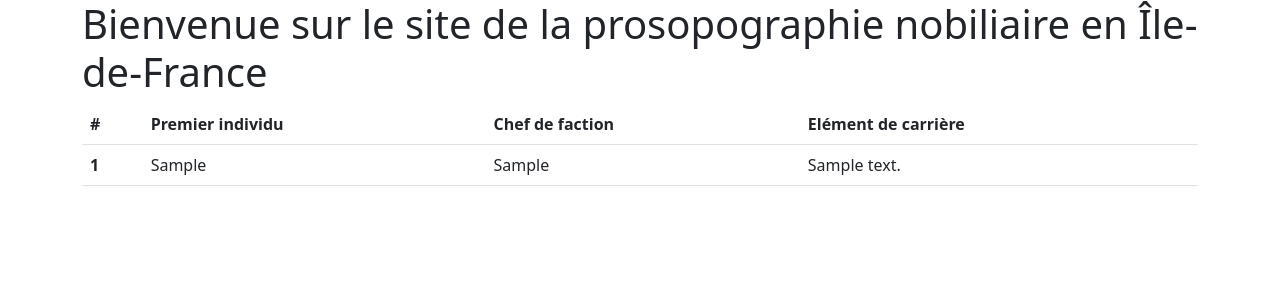
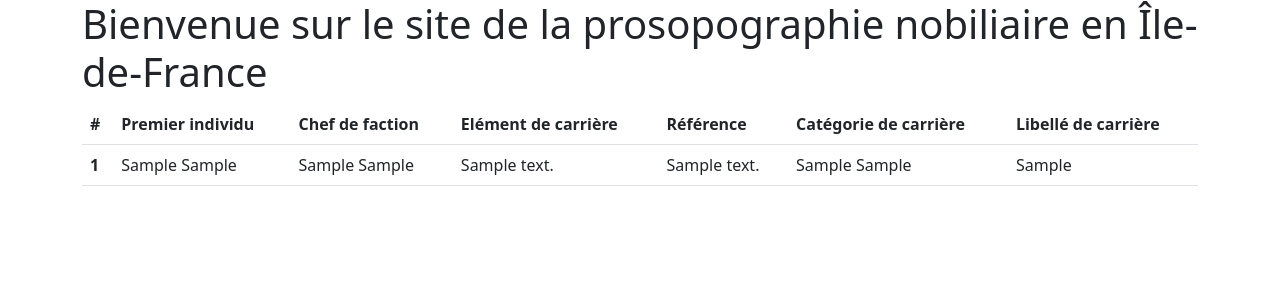
Before and after one commit to lanabias/PROJET-SITE-FLASK, a Flask app: page /all_carrieres in a window 1280 px wide. Shown: the top 300 px of the page. Run offline with Flask 3, Linux system fonts and the light colour scheme; tables that the repository leaves empty hold one stand-in row (values such as "Sample post"); parts of the project's set-up code (start-up, migrations or seed data) failed here and were passed over; some libraries are stand-ins or nearby versions.

Commit message:
Page toutes les carrières prête

```diff
--- a/app/models/nobility.py
+++ b/app/models/nobility.py
@@ -3,8 +3,8 @@ from ..app import app,db
 class TypType6(db.Model):
     __tablename__="typtype6"
     TYP_id_6=db.Column(db.Integer, primary_key=True)
-    TYP_groupe=db.Column(db.Text)
-    TYP_sous_groupe=db.Column(db.Text)
+    TYP_groupes=db.Column(db.Text)
+    TYP_sous_groupes=db.Column(db.Text)
     TYP_lib=db.Column(db.Text)
     TYP_fiab=db.Column(db.Integer)
 
--- a/app/routes/generales.py
+++ b/app/routes/generales.py
@@ -16,11 +16,34 @@ def all_carrieres():
             individu_1 = IndIndividus.query.get(carriere.IND_id_1)
             individu_2 = IndIndividus.query.get(carriere.IND_id_2)
 
+            #Récupération de la référence de la relation
+
+            reference=RefDocuments.query.get(carriere.REF_id)
+
+            #Récupération du type de relation
+            type_relation=TypType6.query.get(carriere.TYP_type_6)
+
+
             # Construction des données
-            donnees.append({
-              "nomIndividu_1": individu_1.IND_lignage if individu_1 else "Inconnu",
-              "nomIndividu_2": individu_2.IND_lignage if individu_2 else "Inconnu",
-             "Element_de_carriere": carriere.CRR_desc
+            if reference is not None:
+              donnees.append({
+                "nomIndividu_1": f"{individu_1.IND_prenom} {individu_1.IND_lignage}" if individu_1 else "Inconnu",
+                "nomIndividu_2": f"{individu_2.IND_prenom} {individu_2.IND_lignage}" if individu_2 else "Inconnu",
+                "Element_de_carriere": carriere.CRR_desc,
+                "Référence_carriere": reference.REF_desc,
+                "Type_carriere_groupe":f"{type_relation.TYP_groupes} {type_relation.TYP_sous_groupes}",
+                "Type_carriere_libelle":type_relation.TYP_lib
+              })
+
+            else:
+            # Gérer le cas où la référence est manquante
+              donnees.append({
+                "nomIndividu_1": f"{individu_1.IND_prenom} {individu_1.IND_lignage}" if individu_1 else "Inconnu",
+                "nomIndividu_2": f"{individu_2.IND_prenom} {individu_2.IND_lignage}" if individu_2 else "Inconnu",
+                "Element_de_carriere": carriere.CRR_desc,
+                "Référence_carriere": "Référence manquante",
+                "Type_carriere_groupe":f"{type_relation.TYP_groupes} {type_relation.TYP_sous_groupes}",
+                "Type_carriere_libelle":type_relation.TYP_lib
             })
 
     return render_template("pages/toutes_carrieres.html", donnees=donnees, sous_titre="Toutes les carrieres")
--- a/app/templates/pages/toutes_carrieres.html
+++ b/app/templates/pages/toutes_carrieres.html
@@ -13,6 +13,9 @@
                     <th scope="col">Premier individu</th>
                     <th scope="col">Chef de faction</th>
                     <th scope="col">Elément de carrière</th>
+                    <th scope="col">Référence</th>
+                    <th scope="col">Catégorie de carrière</th>
+                    <th scope="col">Libellé de carrière</th>
                 </tr>
             </thead>
             <tbody>
@@ -22,6 +25,9 @@
                     <td>{{carriere.nomIndividu_1}}</td>
                     <td>{{carriere.nomIndividu_2}}</td>
                     <td>{{carriere.Element_de_carriere}}</td>
+                    <td>{{carriere.Référence_carriere}}</td>
+                    <td>{{carriere.Type_carriere_groupe}}</td>
+                    <td>{{carriere.Type_carriere_libelle}}</td>
                 </tr>
                 {%endfor%}
             </tbody>
```
Also changed, not shown: noblesse.sqlite.
